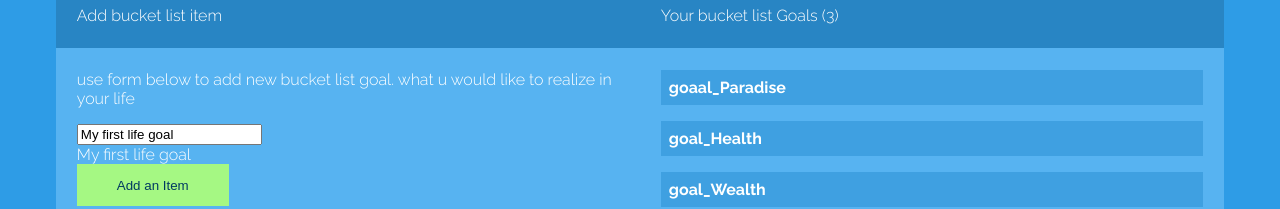
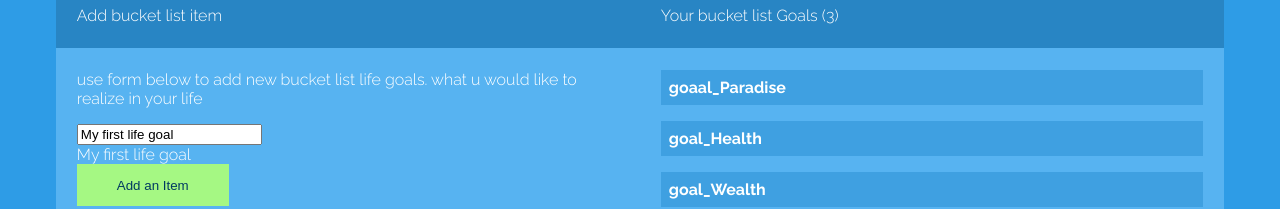
Before and after one commit to ali1011/Angular5, an Angular app: page / in a window 1280 px wide. Shown: the part 133-342 px from the top of the page. Built offline with nearby package versions, Linux system fonts and the light colour scheme.

Commit message:
life goals

```diff
--- a/src/app/home/home.component.html
+++ b/src/app/home/home.component.html
@@ -9,7 +9,7 @@
 <div class="container color-light" [@goals]="goals.length">
   <div class="col">
 
-    <p class="sm">use form below to add new bucket list goal. what u would like to realize in your life</p>
+    <p class="sm">use form below to add new bucket list life goals. what u would like to realize in your life</p>
 
     <form>
       <input type="text" class="text" name="item" placeholder="Life Goal.."[(ngModel)]="goalText">
```
